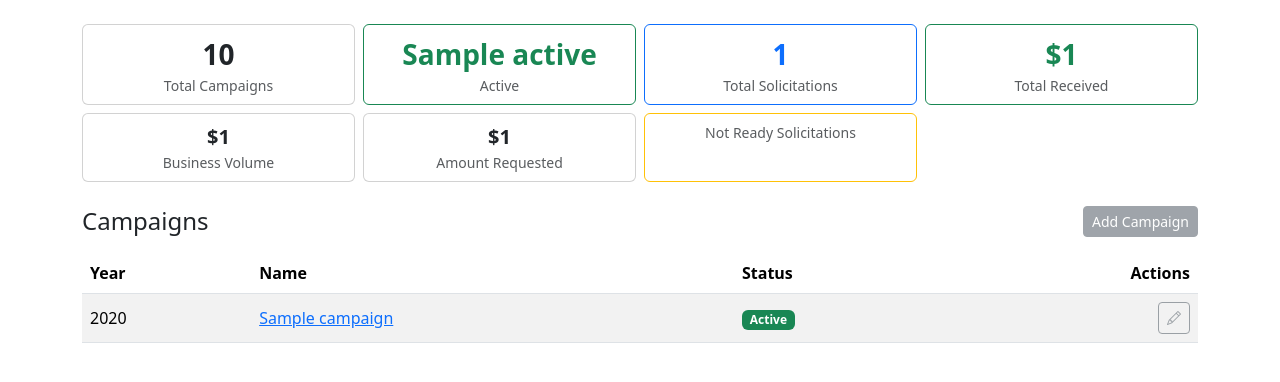
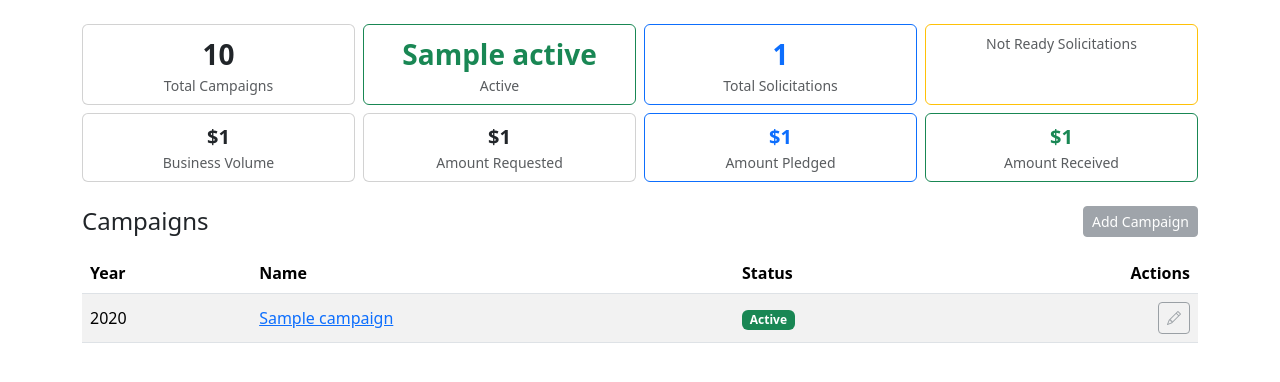
Before and after one commit to Stumpwiz/scholarbridge, a Flask app: template app/templates/campaigns/list.html in a window 1280 px wide. Shown: the part 69-451 px from the top of the page. Run offline with Flask 3, Linux system fonts and the light colour scheme; tables that the repository leaves empty hold one stand-in row (values such as "Sample post"); the template is opened without the code that fills it: values that come from a table or form of the project are taken from there, most other values are stand-ins (such as "Sample title", 1, 10 or a date in 2020).

Commit message:
Add pledged totals to campaign dashboard.

```diff
--- a/app/templates/campaigns/list.html
+++ b/app/templates/campaigns/list.html
@@ -30,10 +30,10 @@
         </div>
     </div>
     <div class="col-6 col-md-3">
-        <div class="card text-center h-100 border-success">
+        <div class="card text-center h-100 border-warning">
             <div class="card-body py-2">
-                <div class="fs-3 fw-bold text-success">${{ "{:,.0f}".format(stats.total_received) }}</div>
-                <div class="small text-muted">Total Received</div>
+                <div class="fs-3 fw-bold text-warning">{{ stats.not_ready_solicitations }}</div>
+                <div class="small text-muted">Not Ready Solicitations</div>
             </div>
         </div>
     </div>
@@ -54,10 +54,18 @@
         </div>
     </div>
     <div class="col-6 col-md-3">
-        <div class="card text-center h-100 border-warning">
+        <div class="card text-center h-100 border-primary">
             <div class="card-body py-2">
-                <div class="fs-5 fw-semibold text-warning">{{ stats.not_ready_solicitations }}</div>
-                <div class="small text-muted">Not Ready Solicitations</div>
+                <div class="fs-5 fw-semibold text-primary">${{ "{:,.0f}".format(stats.total_pledged) }}</div>
+                <div class="small text-muted">Amount Pledged</div>
+            </div>
+        </div>
+    </div>
+    <div class="col-6 col-md-3">
+        <div class="card text-center h-100 border-success">
+            <div class="card-body py-2">
+                <div class="fs-5 fw-semibold text-success">${{ "{:,.0f}".format(stats.total_received) }}</div>
+                <div class="small text-muted">Amount Received</div>
             </div>
         </div>
     </div>
```
Also changed, not shown: app/services/dashboard_stats.py (+10 -0 lines), app/templates/solicitations/list.html (+8 -0 lines), tests/test_dashboard_stats.py (+41 -4 lines), tests/test_solicitation_list_ui.py (+8 -0 lines).
